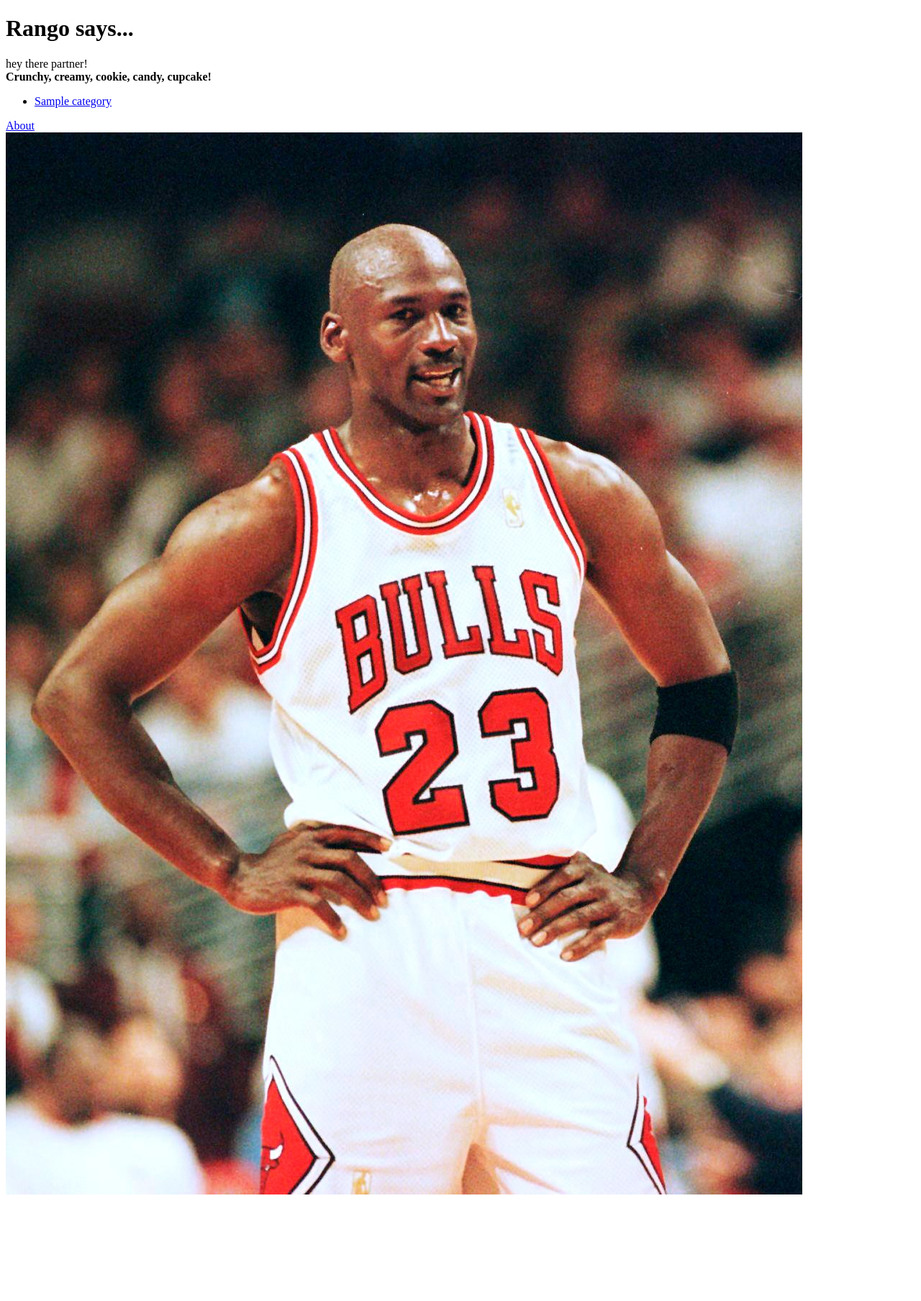
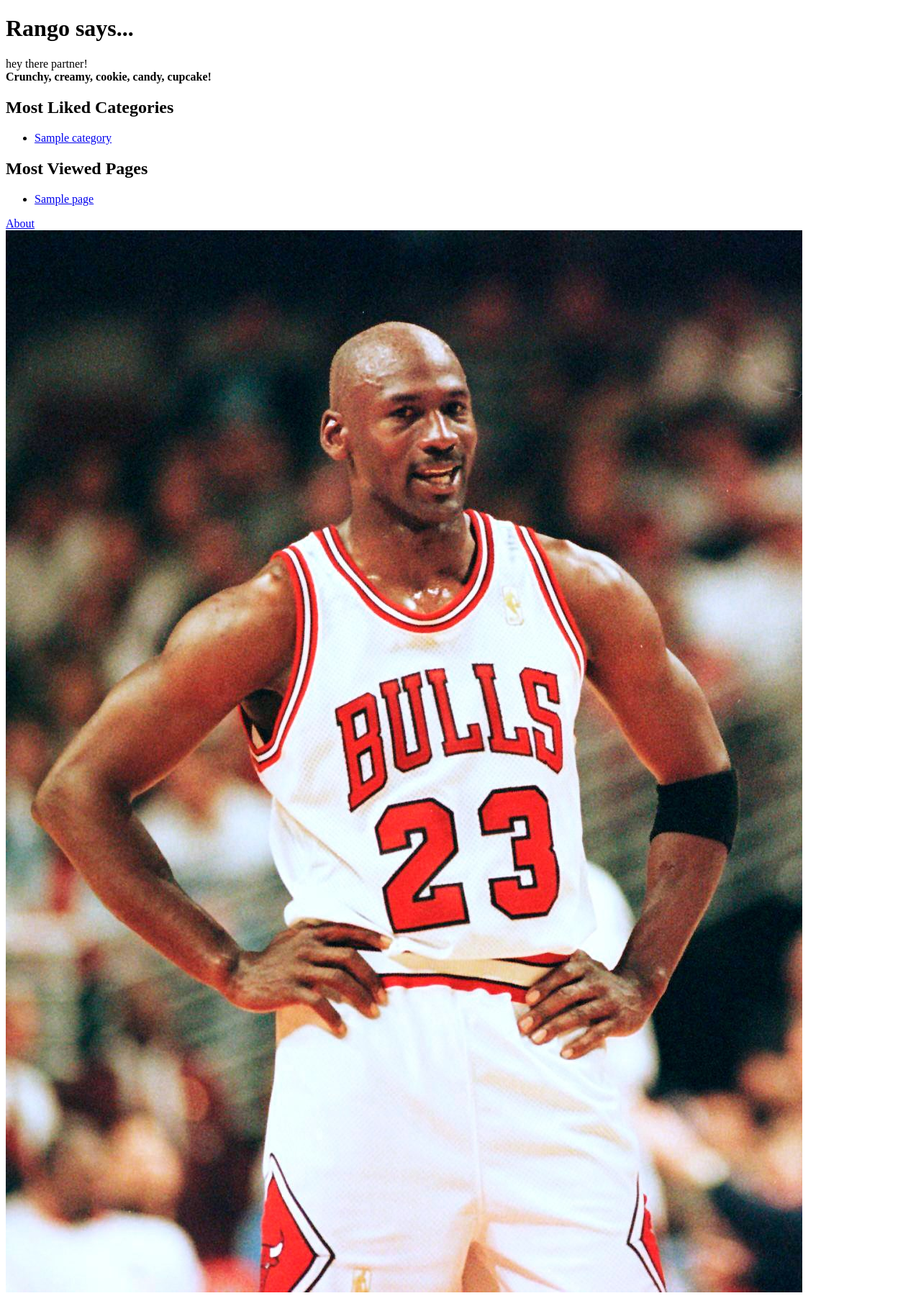
Before and after one commit to ghazian/tango_with_django_project, a Django app: page / in a window 1280 px wide. Shown: the whole page at 72% size. Before the commit the page ends 1660 px from the top, so only its background shows below. Run offline with Django 3.2, Linux system fonts and the light colour scheme; tables that the repository leaves empty hold one stand-in row (values such as "Sample post").

Commit message:
Chapter 6 Exercises

```diff
--- a/rango/views.py
+++ b/rango/views.py
@@ -4,9 +4,11 @@
 
 def index(request):
     category_list = Category.objects.order_by('-likes')[:5]
+    page_list = Page.objects.order_by('-views')[:5]
 
     context_dict = {}
     context_dict['boldmessage'] = "Crunchy, creamy, cookie, candy, cupcake!"
+    context_dict['pages'] = page_list
     context_dict['categories'] = category_list
     return render(request, 'rango/index.html', context=context_dict)
 
--- a/templates/rango/category.html
+++ b/templates/rango/category.html
@@ -21,5 +21,7 @@
         The specified category does not exist.
         {% endif %}
     </div>
+
+    <a href="/rango">Index</a>
 </body>
 </html>
--- a/templates/rango/index.html
+++ b/templates/rango/index.html
@@ -15,6 +15,7 @@
     </div>
 
     <div>
+        <h2>Most Liked Categories</h2>
         {% if categories %}
         <ul>
             {% for category in categories %}
@@ -29,6 +30,19 @@
     </div>
 
     <div>
+        <h2>Most Viewed Pages</h2>
+        {% if pages %}
+        <ul>
+            {% for page in pages %}
+            <li><a href="{{ page.url }}">{{ page.title }}</a></li>
+            {% endfor %}
+        </ul>
+        {% else %}
+        <strong>There are no pages present.</strong>
+        {% endif %}
+    </div>
+
+    <div>
         <a href="/rango/about/">About</a><br />
         <img src="{% static 'images/mj.jpg' %}" alt="Picture of Michael Jordan" />
     </div>
```
Also changed, not shown: populate_rango.py (+10 -10 lines).
